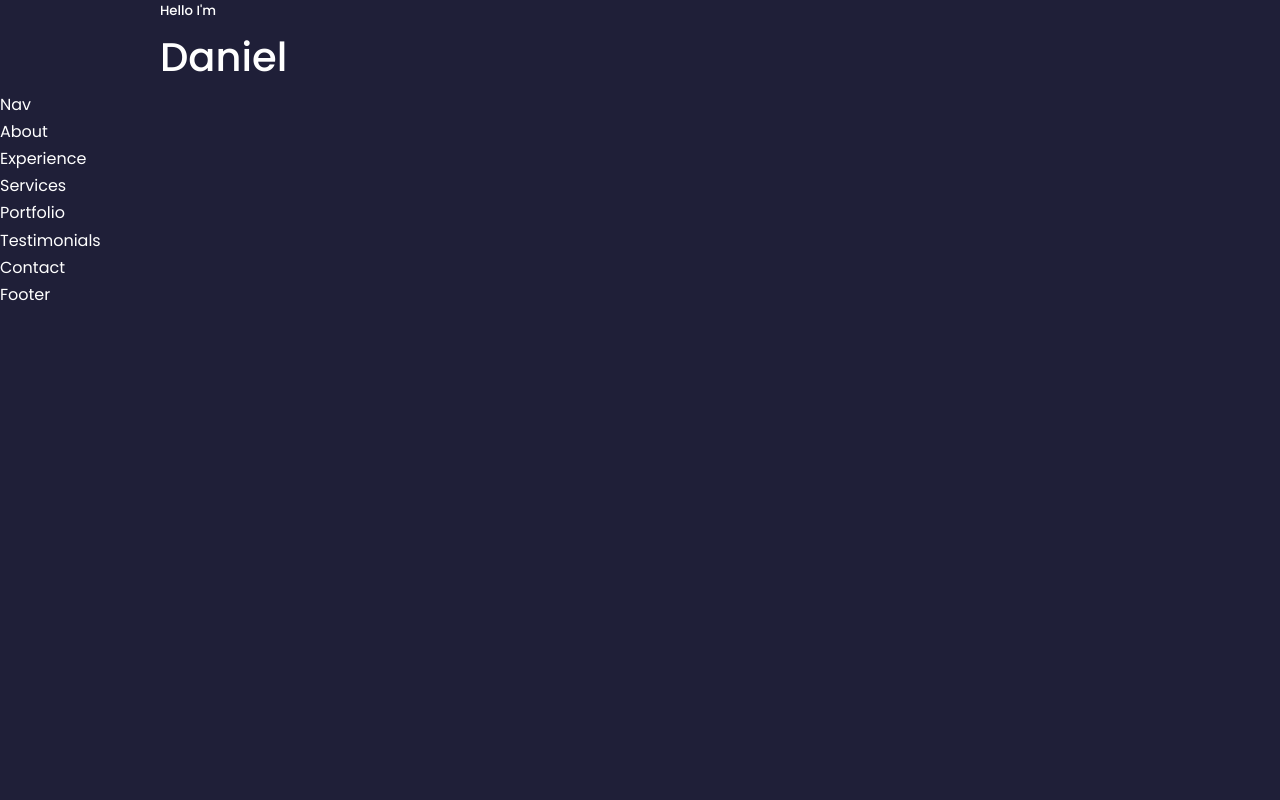
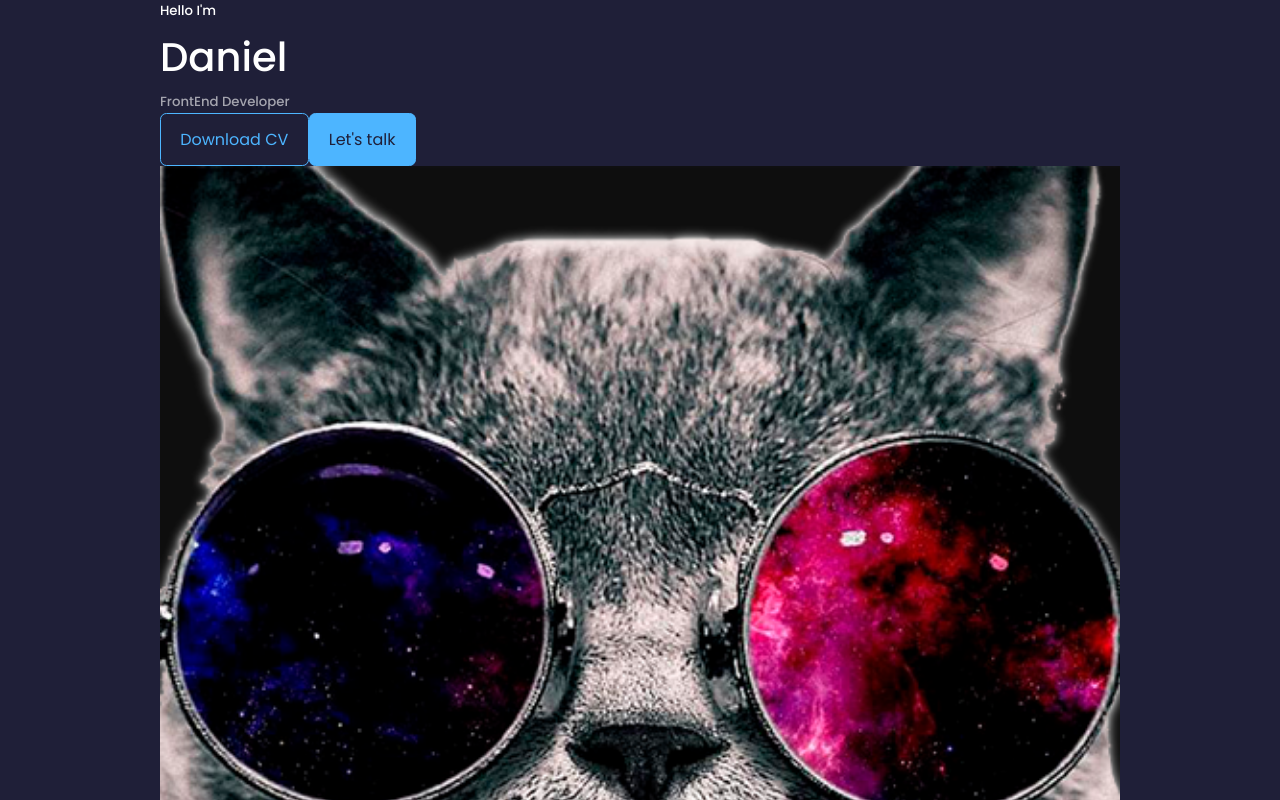
Before and after one commit to BNAStudio/portfolio-react, a React (Vite) app: page / in a window 1280 px wide. Shown: the top 800 px of the page. Built offline with nearby package versions, Linux system fonts and the light colour scheme.

Commit message:
feat(header): add img
adding author image

```diff
--- /dev/null
+++ b/src/components/Header/CTA.jsx
@@ -0,0 +1,23 @@
+// import PropTypes from 'prop-types'
+import CV from "../../assets/CV.pdf";
+import MySelf from "../../assets/myself.png";
+
+const CTA = () => {
+	return (
+		<div className="cta">
+			<a href={CV} className="btn">
+				Download CV
+			</a>
+			<a href="#contact" className="btn btn-primary">
+				Let's talk
+			</a>
+			<div className="myself">
+				<img src={MySelf} alt="portfolio author image" />
+			</div>
+		</div>
+	);
+};
+
+CTA.propTypes = {};
+
+export default CTA;
--- a/src/components/Header/Header.jsx
+++ b/src/components/Header/Header.jsx
@@ -1,4 +1,5 @@
 // import PropTypes from "prop-types";
+import CTA from "./CTA";
 
 const Header = () => {
 	return (
@@ -6,6 +7,8 @@
 			<div className="container header__container">
 				<h5>Hello I'm</h5>
 				<h1>Daniel</h1>
+				<h5 className="text-light">FrontEnd Developer </h5>
+				<CTA />
 			</div>
 		</header>
 	);
```
Also changed, not shown: src/assets/myself.png (added), 1 other file (tests, documents, lock files or other folders).
